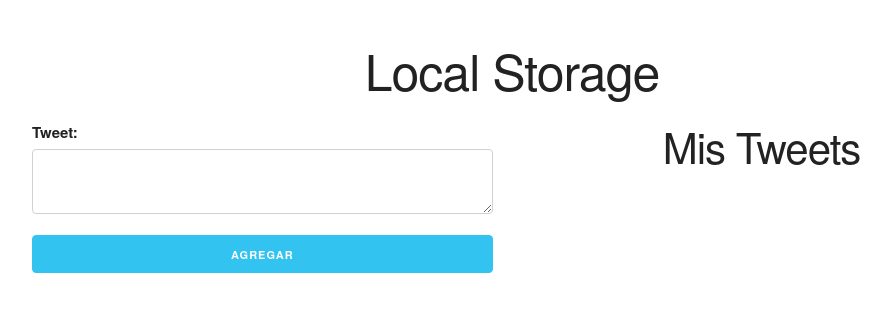
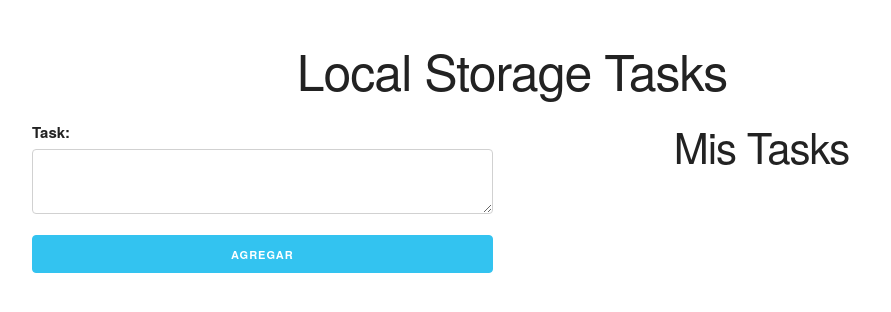
Before and after one commit to AgustinPalmaM/localStorageTasks, a plain HTML site: page index.html in a window 1280 px wide. Shown: the whole page, without its empty margins (128-1019 px from the left). Drawn offline with Linux system fonts and the light colour scheme.

Commit message:
Update some text in index.html

```diff
--- a/index.html
+++ b/index.html
@@ -14,10 +14,10 @@
     <div id="contenido">
         <div class="container">
 
-            <h1>Local Storage</h1>
+            <h1>Local Storage Tasks</h1>
             <div class="row">
                 <div class="six columns">
-                    <label for="tweet">Tweet:</label>
+                    <label for="tweet">Task:</label>
                     <form  id="formulario">
                             <label for="tweet"></label>
                             <textarea id="tweet" class="u-full-width"></textarea>
@@ -25,7 +25,7 @@
                     </form>
                 </div>
                 <div class="six columns">
-                    <h2>Mis Tweets</h2>
+                    <h2>Mis Tasks</h2>
                     <div id="lista-tweets"></div>
                 </div>
             </div>
```
